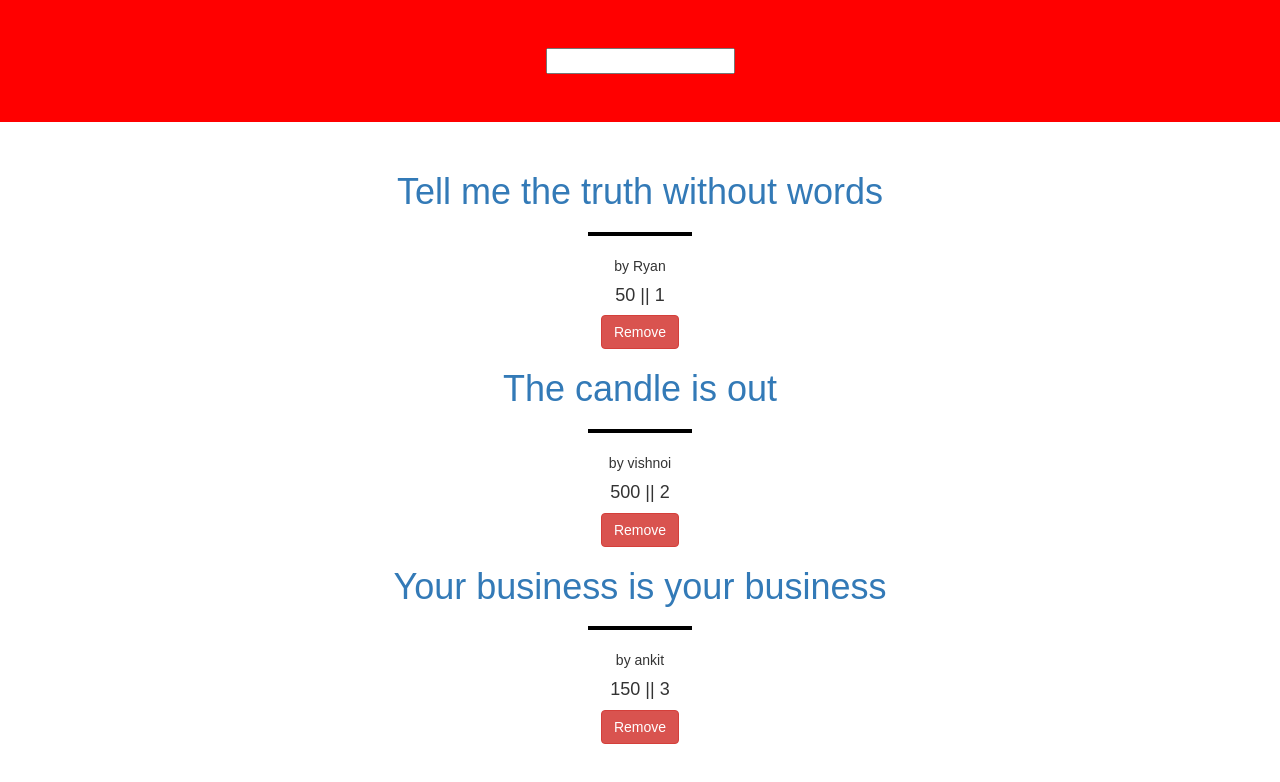
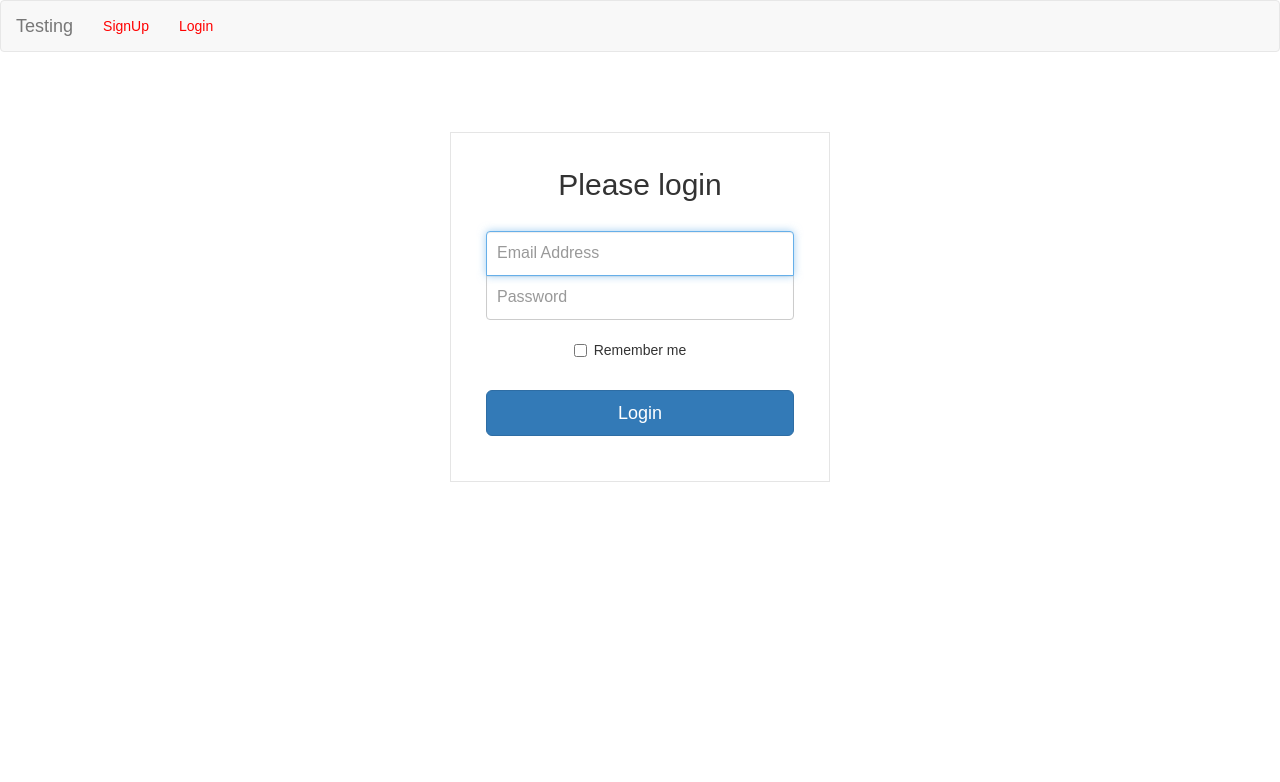
Before and after one commit to kunalvishnoi/React_Practise, a React (Create React App) app in the folder first-app/: page /login in a window 1280 px wide. Shown: the top 782 px of the page. Built offline with nearby package versions, Linux system fonts and the light colour scheme.

Commit message:
route using navbar

```diff
--- a/first-app/package.json
+++ b/first-app/package.json
@@ -9,6 +9,7 @@
     "react": "^16.4.1",
     "react-bootstrap": "^0.32.1",
     "react-dom": "^16.4.1",
+    "react-router-dom": "^4.3.1",
     "react-scripts": "1.1.4"
   },
   "lint-staged": {
--- a/first-app/public/index.html
+++ b/first-app/public/index.html
@@ -10,7 +10,14 @@
     -->
     <link rel="manifest" href="%PUBLIC_URL%/manifest.json">
     <link rel="shortcut icon" href="%PUBLIC_URL%/favicon.ico">
-    <link rel="stylesheet" href="https://maxcdn.bootstrapcdn.com/bootstrap/3.3.7/css/bootstrap.min.css" integrity="sha384-BVYiiSIFeK1dGmJRAkycuHAHRg32OmUcww7on3RYdg4Va+PmSTsz/K68vbdEjh4u" crossorigin="anonymous">
+    <!-- Latest compiled and minified CSS -->
+   <link rel="stylesheet" href="https://maxcdn.bootstrapcdn.com/bootstrap/3.3.7/css/bootstrap.min.css">
+
+<!-- jQuery library -->
+<script src="https://ajax.googleapis.com/ajax/libs/jquery/3.3.1/jquery.min.js"></script>
+
+<!-- Latest compiled JavaScript -->
+<script src="https://maxcdn.bootstrapcdn.com/bootstrap/3.3.7/js/bootstrap.min.js"></script>
     <!--
       Notice the use of %PUBLIC_URL% in the tags above.
       It will be replaced with the URL of the `public` folder during the build.
--- a/first-app/src/App.js
+++ b/first-app/src/App.js
@@ -1,60 +1,15 @@
 import React, { Component } from 'react';
-import logo from './logo.svg';
-import list from './list';
-import {Grid,Row,FormGroup} from 'react-bootstrap';
 import './App.css';
+import Signup from './Components/Signup';
 
-function isSearched(searchTerm){
-  return function(item){
-    return !searchTerm || item.title.toLowerCase().includes(searchTerm.toLowerCase());
-  }
-}
 
 class App extends Component {
-  constructor(props){
-    super(props);
-    this.state = {
-      list: list,
-      searchTerm:''
-    }
-    this.removeItem = this.removeItem.bind(this);
-    this.searchValue = this.searchValue.bind(this);
-  }
-  removeItem(id){
-    const updatedList = this.state.list.filter(item => item.objectID !== id);
-    this.setState({ list: updatedList});
-  }
-  searchValue(event){
-  // console.log(event)
-  this.setState({ searchTerm: event.target.value });
- }
 render() {
   return (
     <div className="App">
-        <Grid fluid>
-        <Row>
-          <div className="jumbotron">
-            <form>
-          <input type="text" onChange={ this.searchValue } />
-        </form>
-          </div>
-        </Row>
-        </Grid>
-
-      {
-        this.state.list.filter( isSearched(this.state.searchTerm) ).map(item =>
-          <div key={ item.objectID }>
-            <h1> <a href={item.url} target="_blank"> {item.title}</a> </h1>
-            <hr style={{border:'2px solid black',width:'100px'}}/>
-            <p> by {item.author} </p>
-            <h4> {item.point} ||  {item.objectID} </h4>
-            <button className="btn btn-danger" type="button" onClick={  () => this.removeItem(item.objectID) } >Remove</button>
-          </div>
-          )
-      }
+      <Signup/>
     </div>
     );
   }
 }
-
 export default App;
--- /dev/null
+++ b/first-app/src/Components/Login/index.js
@@ -0,0 +1,24 @@
+import React, { Component } from 'react';
+
+
+class Login extends Component {
+  render() {
+    return (
+      <div className="App">
+        <div class="wrapper">
+          <form class="form-signin">
+            <h2 class="form-signin-heading">Please login</h2>
+            <input type="text" class="form-control" name="username" placeholder="Email Address" required="" autofocus="" />
+            <input type="password" class="form-control" name="password" placeholder="Password" required=""/>
+            <label class="checkbox">
+            <input type="checkbox" value="remember-me" id="rememberMe" name="rememberMe"/> Remember me
+            </label>
+            <button class="btn btn-lg btn-primary btn-block" type="submit">Login</button>
+          </form>
+        </div>
+      </div>
+      );
+  }
+}
+
+export default Login;
--- /dev/null
+++ b/first-app/src/Components/Navbarcustom/index.js
@@ -0,0 +1,28 @@
+import React, { Component } from 'react';
+
+class Navbarcustom extends Component {
+
+  render() {
+    return (
+      <div className="App">
+        <nav class="navbar navbar-default">
+          <div class="container-fluid">
+            <div class="navbar-header">
+              <a class="navbar-brand" href="#">Testing</a>
+            </div>
+            <ul class="nav navbar-nav">
+              <li>
+                <a href="/">SignUp</a>
+              </li>
+              <li>
+                <a href="/Login">Login</a>
+              </li>
+            </ul>
+          </div>
+        </nav>
+      </div>
+      );
+  }
+}
+
+export default Navbarcustom;
--- /dev/null
+++ b/first-app/src/Components/Signup/index.js
@@ -0,0 +1,23 @@
+import React, { Component } from 'react';
+
+class Signup extends Component {
+render() {
+  return (
+    <div className="App">
+      <div class="wrapper">
+        <form class="form-signin">
+          <h2 class="form-signin-heading">Please SignUp</h2>
+          <input type="text" class="form-control" name="username" placeholder="Name" required="" autofocus="" />
+          <input type="text" class="form-control" name="username" placeholder="Email Address" required="" autofocus="" />
+          <input type="password" class="form-control" name="password" placeholder="Password" required=""/>
+          <label class="checkbox">
+          <input type="checkbox" value="remember-me" id="rememberMe" name="rememberMe"/> Remember me
+          </label>
+          <button class="btn btn-lg btn-primary btn-block" type="submit">SignUp</button>
+        </form>
+      </div>
+    </div>
+    );
+  }
+}
+export default Signup;
--- a/first-app/src/index.css
+++ b/first-app/src/index.css
@@ -7,3 +7,53 @@ body {
   background-color: red;
   border-radius: 0!important;
 }
+.navbar {
+  margin:0;
+}
+.navbar-default .navbar-nav>li>a {
+  color: red;
+}
+.wrapper {
+  margin-top: 80px;
+  margin-bottom: 80px;
+}
+
+.form-signin {
+  max-width: 380px;
+  padding: 15px 35px 45px;
+  margin: 0 auto;
+  background-color: #fff;
+  border: 1px solid rgba(0, 0, 0, 0.1);
+}
+.form-signin .form-signin-heading,
+.form-signin .checkbox {
+  margin-bottom: 30px;
+}
+.form-signin .checkbox {
+  font-weight: normal;
+}
+.form-signin .form-control {
+  position: relative;
+  font-size: 16px;
+  height: auto;
+  padding: 10px;
+  -webkit-box-sizing: border-box;
+  -moz-box-sizing: border-box;
+  box-sizing: border-box;
+}
+.form-signin .form-control:focus {
+  z-index: 2;
+}
+.form-signin input[type="text"] {
+  margin-bottom: -1px;
+  border-bottom-left-radius: 0;
+  border-bottom-right-radius: 0;
+}
+.form-signin input[type="password"] {
+  margin-bottom: 20px;
+  border-top-left-radius: 0;
+  border-top-right-radius: 0;
+}
+.navbar-default .navbar-nav>li>a:active {
+  color:blue;
+}
--- a/first-app/src/index.js
+++ b/first-app/src/index.js
@@ -2,8 +2,18 @@ import React from 'react';
 import ReactDOM from 'react-dom';
 import './index.css';
 import App from './App';
+import Login from './Components/Login';
+import Navbarcustom from './Components/Navbarcustom';
+import { BrowserRouter as Router, Route, Link, NavLink} from 'react-router-dom';
 import registerServiceWorker from './registerServiceWorker';
+const Root = () =>
+<Router>
+  <div>
+    <Navbarcustom/>
+    <Route exact path="/" component={App} />
+    <Route exact path="/login" component={ Login } />
+  </div>
+</Router>
 
-
-ReactDOM.render(<App />, document.getElementById('root'));
+ReactDOM.render(<Root />, document.getElementById('root'));
 registerServiceWorker();
--- a/first-app/src/list.js
+++ /dev/null
@@ -1,25 +0,0 @@
-const list= [
-{
-  title: 'Tell me the truth without words',
-  url: 'http://kaaloraat.com',
-  author: 'Ryan',
-  point: 50,
-  objectID: 1
-},
-{
-  title: 'The candle is out',
-  url: 'http://kaaloraat.com',
-  author: 'vishnoi',
-  point: 500,
-  objectID: 2
-},
-{
-  title: 'Your business is your business',
-  url: 'http://kaaloraat.com',
-  author: 'ankit',
-  point: 150,
-  objectID: 3
-
-}
-]
-export default list;
```
Also changed, not shown: 1 other file (tests, documents, lock files or other folders). Lines whose indentation alone changed are shown as unchanged.
